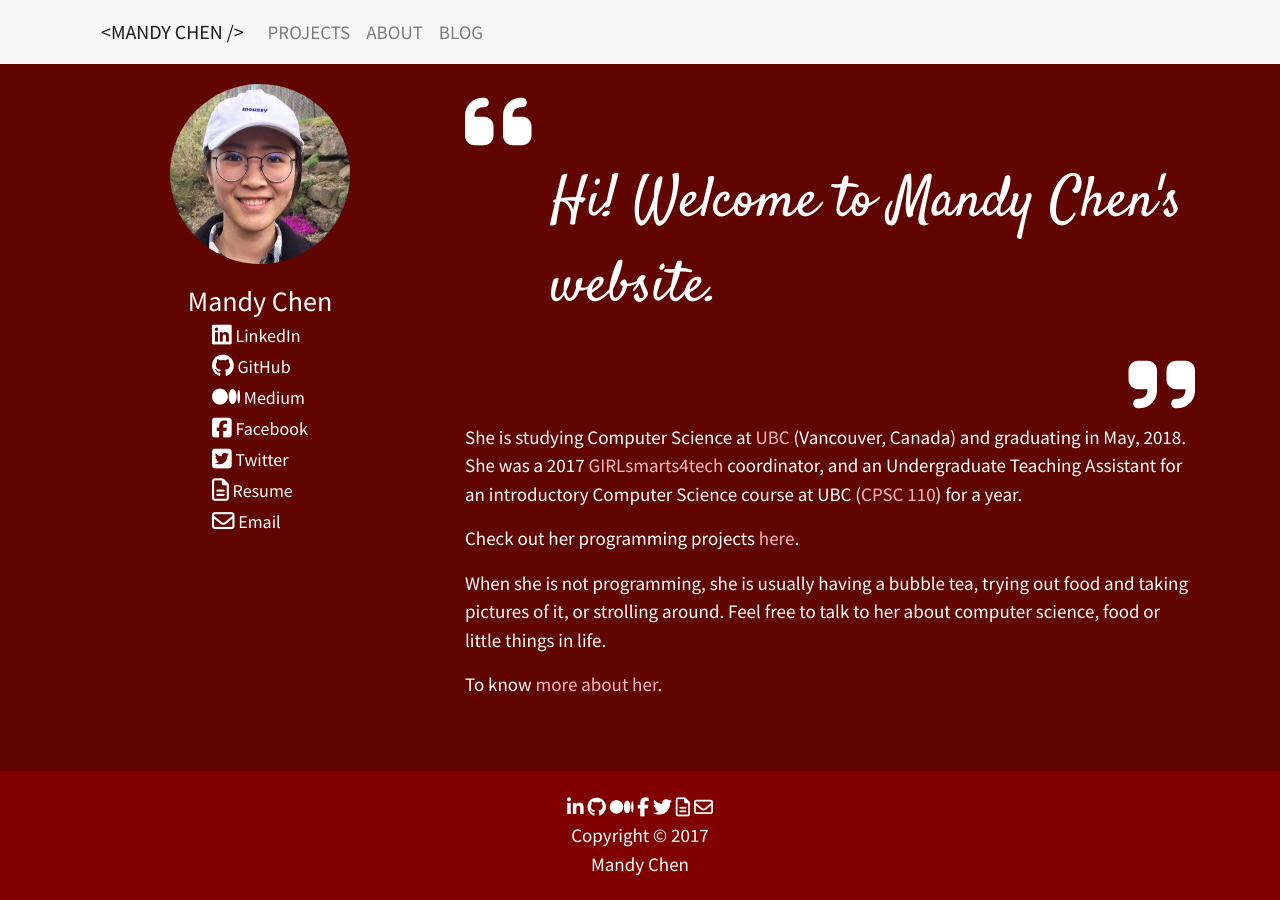
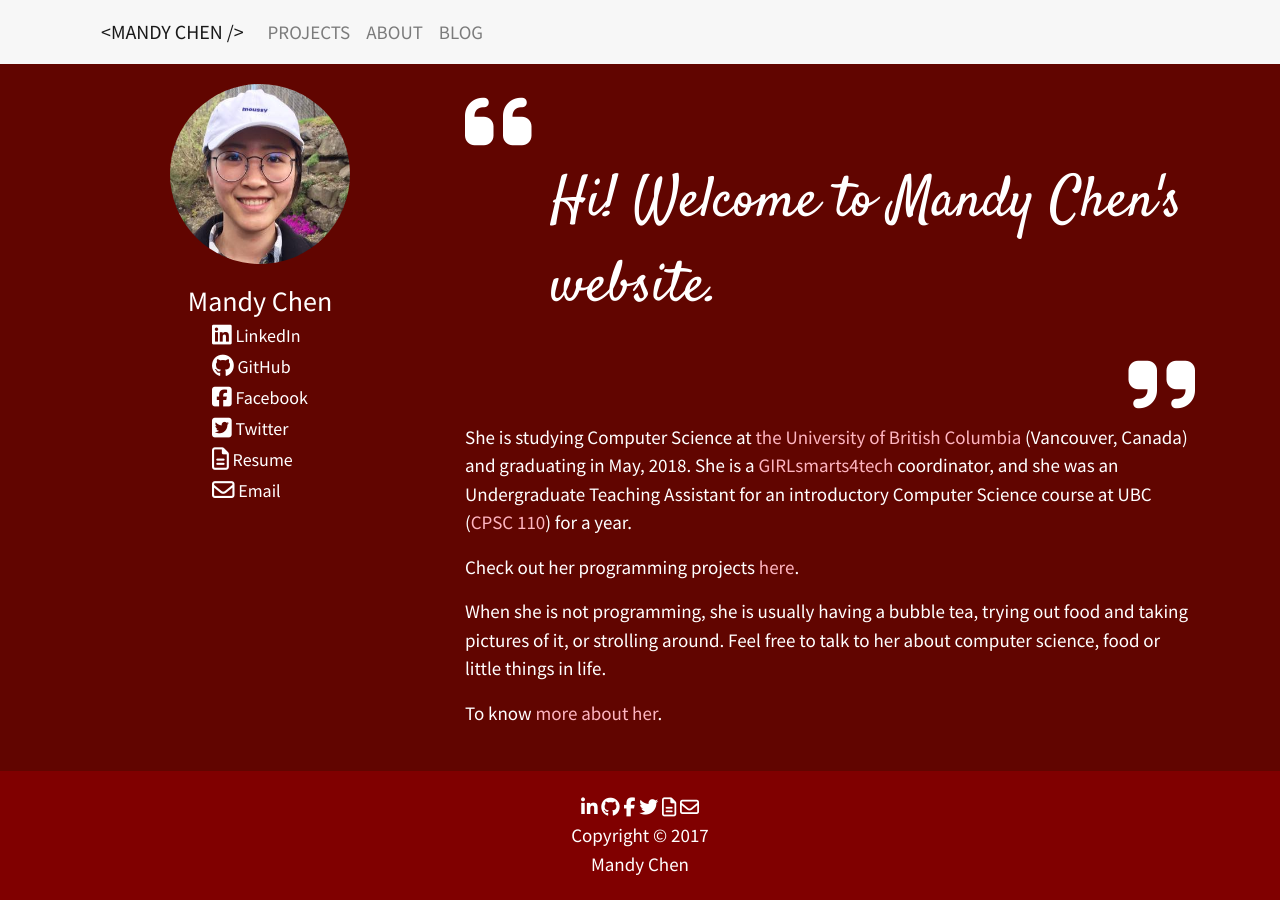
Before and after one commit to 42mandychen/42mandychen.github.io, a Jekyll site: the page built from index.html, in a window 1280 px wide. Built offline with Jekyll 4.4.1, drawn with Linux system fonts in a browser that asks for light colours; nearby versions of some CDN libraries.

Commit message:
Social media update

```diff
--- a/_layouts/default.html
+++ b/_layouts/default.html
@@ -80,10 +80,9 @@
     <div class="text-center">
       <div class="container">
             <p class="footer-icons mb-0">
-              <a href="http://www.linkedin.com/in/mandy-c" class="fa fa-linkedin footer-link" target="_blank"></a>
+              <a href="https://www.linkedin.com/in/42mandychen" class="fa fa-linkedin footer-link" target="_blank"></a>
               <a href="http://www.github.com/42mandychen" class="fa fa-github footer-link" target="_blank"></a>
-              <a href="http://www.medium.com/@mandychen" class="fa fa-medium footer-link" target="_blank"></a>
-              <a href="http://www.facebook.com/mandychen42" class="fa fa-facebook footer-link" target="_blank"></a>
+              <a href="http://www.facebook.com/42mandychen" class="fa fa-facebook footer-link" target="_blank"></a>
               <a href="https://twitter.com/42mandychen" class="fa fa-twitter footer-link" target="_blank"></a>
               <a href="{{ site.url }}/files/MandyChen-Resume.pdf" class="fa fa-file-text-o footer-link" target="_blank"></a>
               <a href="mailto:mandychen@alumni.ubc.ca" class="fa fa-envelope-o footer-link" target="_blank"></a>
--- a/_layouts/post.html
+++ b/_layouts/post.html
@@ -91,10 +91,9 @@
     <div class="text-center">
       <div class="container">
             <p class="footer-icons mb-0">
-              <a href="http://www.linkedin.com/in/mandy-c" class="fa fa-linkedin footer-link" target="_blank"></a>
+              <a href="http://www.linkedin.com/in/42mandychen" class="fa fa-linkedin footer-link" target="_blank"></a>
               <a href="http://www.github.com/42mandychen" class="fa fa-github footer-link" target="_blank"></a>
-              <a href="http://www.medium.com/@mandychen" class="fa fa-medium footer-link" target="_blank"></a>
-              <a href="http://www.facebook.com/mandychen42" class="fa fa-facebook footer-link" target="_blank"></a>
+              <a href="http://www.facebook.com/42mandychen" class="fa fa-facebook footer-link" target="_blank"></a>
               <a href="https://twitter.com/42mandychen" class="fa fa-twitter footer-link" target="_blank"></a>
               <a href="{{ site.url }}/files/MandyChen-Resume.pdf" class="fa fa-file-text-o footer-link" target="_blank"></a>
               <a href="mailto:mandychen@alumni.ubc.ca" class="fa fa-envelope-o footer-link" target="_blank"></a>
--- a/about.html
+++ b/about.html
@@ -14,10 +14,9 @@
 				<div class="col icon-list text-center">
 					<p class="m-0 p-0"><a href="{{ site.url }}" class="hover-show">Mandy Chen</a></p>
 					<div class="d-inline-block text-left">
-						<p class="mb-1 p-0 social"><a href="http://www.linkedin.com/in/mandy-c" class="hover-show" target="_blank"><i class="fa fa-linkedin-square fa-lg"></i> LinkedIn</a></p>
+						<p class="mb-1 p-0 social"><a href="http://www.linkedin.com/in/42mandychen" class="hover-show" target="_blank"><i class="fa fa-linkedin-square fa-lg"></i> LinkedIn</a></p>
 						<p class="mb-1 p-0 social"><a href="http://www.github.com/42mandychen" class="hover-show" target="_blank"><i class="fa fa-github fa-lg"></i> GitHub</a></p>
-						<p class="mb-1 p-0 social"><a href="http://www.medium.com/@mandychen" class="hover-show" target="_blank"><i class="fa fa-medium fa-lg"></i> Medium</a></p>
-						<p class="mb-1 p-0 social"><a href="http://www.facebook.com/mandychen42" class="hover-show" target="_blank"><i class="fa fa-facebook-square fa-lg"></i> Facebook</a></p>
+						<p class="mb-1 p-0 social"><a href="http://www.facebook.com/42mandychen" class="hover-show" target="_blank"><i class="fa fa-facebook-square fa-lg"></i> Facebook</a></p>
 						<p class="mb-1 p-0 social"><a href="https://twitter.com/42mandychen" class="hover-show" target="_blank"><i class="fa fa-twitter-square fa-lg"></i> Twitter</a></p>
 						<p class="mb-1 p-0 social"><a href="{{ site.url }}/files/MandyChen-Resume.pdf" class="hover-show" target="_blank"><i class="fa fa-file-text-o fa-lg"></i> Resume</a></p>
 						<p class="mb-1 p-0 social"><a href="mailto:mandychen@alumni.ubc.ca" class="hover-show"><i class="fa fa-envelope-o fa-lg"></i> Email</a></p>
--- a/index.html
+++ b/index.html
@@ -14,10 +14,9 @@
 				<div class="col icon-list text-center">
 					<p class="m-0 p-0"><a href="{{ site.url }}" class="hover-show">Mandy Chen</a></p>
 					<div class="d-inline-block text-left">
-						<p class="mb-1 p-0 social"><a href="http://www.linkedin.com/in/mandy-c" class="hover-show" target="_blank"><i class="fa fa-linkedin-square fa-lg"></i> LinkedIn</a></p>
+						<p class="mb-1 p-0 social"><a href="http://www.linkedin.com/in/42mandychen" class="hover-show" target="_blank"><i class="fa fa-linkedin-square fa-lg"></i> LinkedIn</a></p>
 						<p class="mb-1 p-0 social"><a href="http://www.github.com/42mandychen" class="hover-show" target="_blank"><i class="fa fa-github fa-lg"></i> GitHub</a></p>
-						<p class="mb-1 p-0 social"><a href="http://medium.com/@mandychen" class="hover-show" target="_blank"><i class="fa fa-medium fa-lg"></i> Medium</a></p>
-						<p class="mb-1 p-0 social"><a href="http://www.facebook.com/mandychen42" class="hover-show" target="_blank"><i class="fa fa-facebook-square fa-lg"></i> Facebook</a></p>
+						<p class="mb-1 p-0 social"><a href="http://www.facebook.com/42mandychen" class="hover-show" target="_blank"><i class="fa fa-facebook-square fa-lg"></i> Facebook</a></p>
 						<p class="mb-1 p-0 social"><a href="https://twitter.com/42mandychen" class="hover-show" target="_blank"><i class="fa fa-twitter-square fa-lg"></i> Twitter</a></p>
 						<p class="mb-1 p-0 social"><a href="{{ site.url }}/files/MandyChen-Resume.pdf" class="hover-show" target="_blank"><i class="fa fa-file-text-o fa-lg"></i> Resume</a></p>
 						<p class="mb-1 p-0 social"><a href="mailto:mandychen@alumni.ubc.ca" class="hover-show"><i class="fa fa-envelope-o fa-lg"></i> Email</a></p>
@@ -32,10 +31,10 @@
 			</div>
 			<div class="right-quote"><i class="fa fa-quote-right fa-4x right-quote" aria-hidden="true"></i></div>
 			<p>She is studying Computer Science at
-				<a href="http://www.ubc.ca/" class="intext-link" target="_blank">UBC</a> (Vancouver, Canada) and graduating in May, 2018. She was a 2017
+				<a href="http://www.ubc.ca/" class="intext-link" target="_blank">the University of British Columbia</a> (Vancouver, Canada) and graduating in May, 2018. She is a
 				<a href="http://www.cs.ubc.ca/girlsmarts4tech/index.html" class="intext-link" target="_blank">
 					 GIRLsmarts4tech
-				 </a> coordinator, and an Undergraduate Teaching Assistant for an introductory Computer Science course at UBC (<a href="https://sites.google.com/site/ubccpsc110/" class="intext-link" target="_blank">CPSC 110</a>) for a year.
+				 </a> coordinator, and she was an Undergraduate Teaching Assistant for an introductory Computer Science course at UBC (<a href="https://sites.google.com/site/ubccpsc110/" class="intext-link" target="_blank">CPSC 110</a>) for a year.
 			</p>
 			<p>Check out her programming projects
 				<a href="{{ site.url }}/projects" class="intext-link" target="_blank">here</a>.
```
